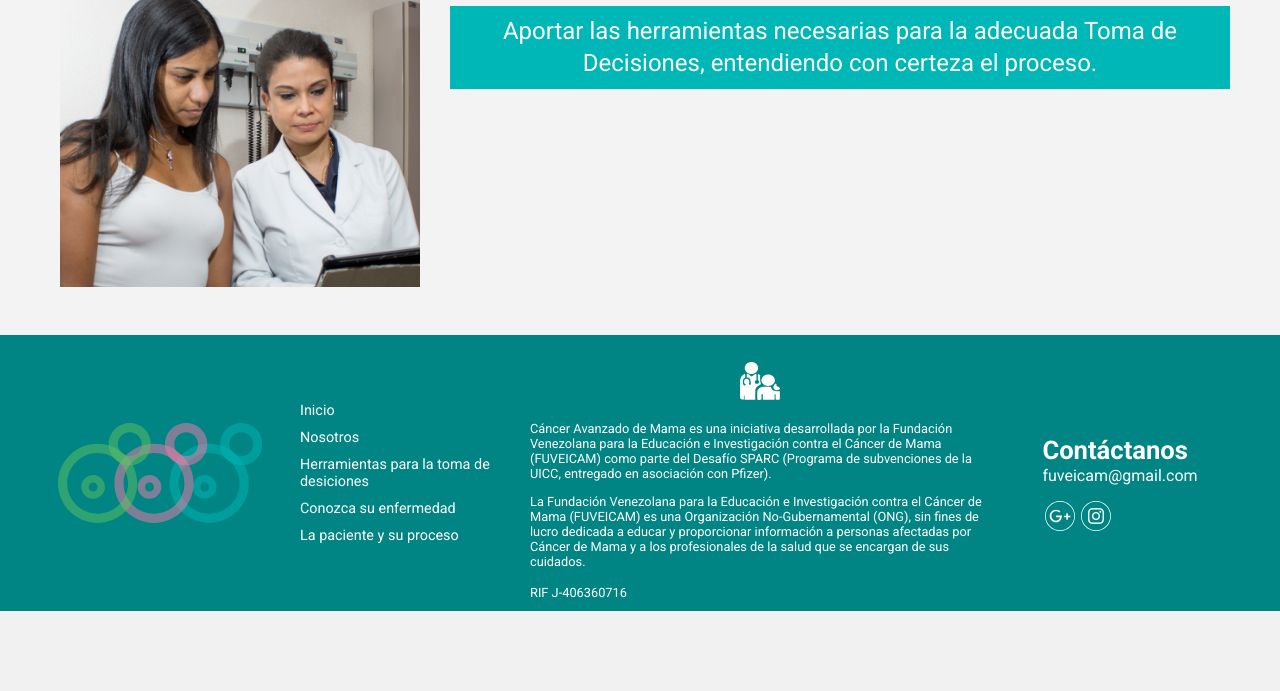
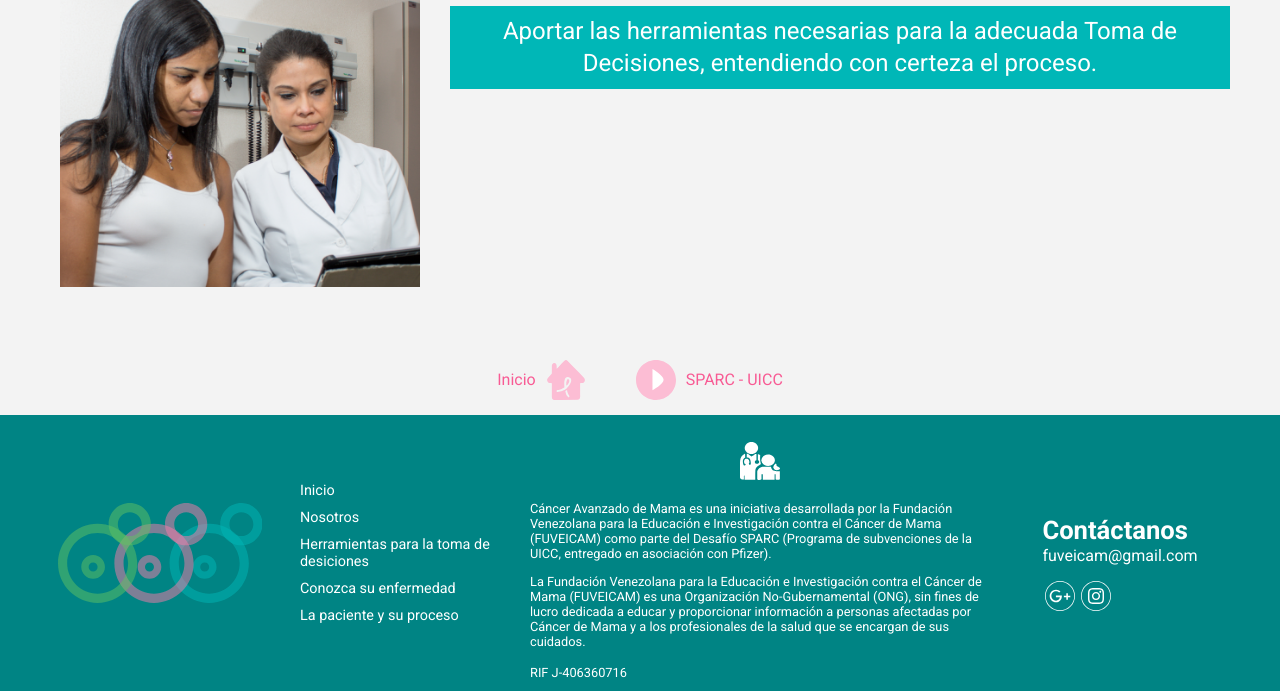
Before and after one commit to dlunamontilla/canceravanzadodemama, a PHP site: page /index.php?nosotros in a window 1280 px wide. Shown: the part 870-1561 px from the top of the page. Before the commit the page ends 1481 px from the top, so only its background shows below. Run offline with PHP 8.4, Linux system fonts and the light colour scheme.

Commit message:
Se incorporan los botones de navegacion

```diff
--- a/app/php/modulos/cabecera.php
+++ b/app/php/modulos/cabecera.php
@@ -5,7 +5,14 @@
 
   $cabecera = "";
 
-  if ($get->distribuirEnModulos(["nosotros","herramientas","conozca","paciente"])) {
+  if ( $get->distribuirEnModulos([
+  "nosotros",
+  "sparc-uicc",
+  "abc-global",
+  "herramientas",
+  "conozca",
+  "paciente"
+]) ) {
     $cabecera = <<<HTML
 
   <div class="banner banner--fuveicam">
--- a/app/php/modulos/content.php
+++ b/app/php/modulos/content.php
@@ -5,6 +5,8 @@ $content = "";
 
 if ( $get->distribuirEnModulos([
   "nosotros",
+  "sparc-uicc",
+  "abc-global",
   "herramientas",
   "conozca",
   "paciente"
@@ -19,6 +21,12 @@ if ( $get->distribuirEnModulos([
     $contenido
   </section>
 </div>
+
+<!-- Botones de avanzar o regresar -->
+<nav class="navegar">
+  $atras
+  $avanzar
+</nav>
 HTML;
 }
 ?>
--- a/app/php/modulos/lib.php
+++ b/app/php/modulos/lib.php
@@ -14,8 +14,9 @@
     return $string;
   }
 
-  // Permitirá cargar de forma dinámica el contenido en función del módulo
+  // Variables con contenidos dinámicos:
   $sidebar = $contenido = "";
+  $atras = $avanzar = "";
 
   // Título de la cabecera de la página:
   $headerTitle = "";
--- a/app/php/modulos/nosotros.php
+++ b/app/php/modulos/nosotros.php
@@ -39,5 +39,62 @@ HTML;
   </article>
 </div>
 HTML;
+
+  // Cuando el usuario se encuentre el módulo nosotros
+  // sin más parámetros:
+  $atras = <<<HTML
+<a href="./" class="navegar__enlace">
+  <span>Inicio</span>
+  <span data-src="multimedia/vectores/inicio.svg"></span>
+</a>
+HTML;
+
+
+  $avanzar = <<<HTML
+<a href="?sparc-uicc" class="navegar__enlace">
+  <span data-src="multimedia/vectores/adelante.svg"></span>
+  <span>SPARC - UICC</span>
+</a>
+HTML;
+}
+
+// Módulo sparc-uicc
+if ($get->modulo("sparc-uicc")) {
+    // Cuando el usuario se encuentre el módulo nosotros
+  // sin más parámetros:
+  $atras = <<<HTML
+<a href="?nosotros" class="navegar__enlace">
+  <span>Fuveicam</span>
+  <span data-src="multimedia/vectores/atras.svg"></span>
+</a>
+HTML;
+
+
+  $avanzar = <<<HTML
+<a href="?abc-global" class="navegar__enlace">
+  <span data-src="multimedia/vectores/adelante.svg"></span>
+  <span>ABC - Global Alliance</span>
+</a>
+HTML;
+}
+
+// Módulo Abc Global Alliance:
+if ($get->modulo("abc-global")) {
+  // Cuando el usuario se encuentre el módulo nosotros
+// sin más parámetros:
+  $atras = <<<HTML
+<a href="?sparc-uicc" class="navegar__enlace">
+  <span>SPARC - UICC</span>
+  <span data-src="multimedia/vectores/atras.svg"></span>
+</a>
+HTML;
+
+
+  $avanzar = <<<HTML
+  <a href="./" class="navegar__enlace">
+    <span data-src="multimedia/vectores/inicio.svg"></span>
+    <span>Inicio</span>
+  </a>
+HTML;
 }
 ?>
--- a/vista/css/style.css
+++ b/vista/css/style.css
@@ -912,6 +912,46 @@ h6 {
   flex-grow: 8;
 }
 
+.navegar {
+  margin: 0 auto;
+  width: calc(100% - 20px);
+  max-width: 1200px;
+  display: flex;
+  justify-content: center;
+  align-items: center;
+  --padding: 20px;
+  padding: var(--padding) var(--padding) calc(var(--padding) / 2) var(--padding);
+  color: #005151;
+}
+.navegar__enlace {
+  --diametro: 40px;
+  --padding: 20px;
+  display: flex;
+  align-items: center;
+  padding-left: var(--padding);
+  padding-right: var(--padding);
+  color: #f85b94;
+  transition: 300ms ease;
+}
+.navegar__enlace span {
+  padding: 5px;
+}
+.navegar__enlace svg {
+  display: block;
+  width: var(--diametro);
+  height: var(--diametro);
+}
+.navegar__enlace path {
+  fill: #fcbdd4;
+  transition: 300ms ease;
+}
+.navegar__enlace:hover {
+  color: #005151;
+}
+.navegar__enlace:hover path {
+  fill: #005151;
+}
+
 [type="search"],
 [type="text"],
 [type="tel"],
```
Also changed, not shown: recursos/activos/sass/_main.scss (+52 -0 lines), multimedia/vectores/adelante.svg, multimedia/vectores/atras.svg, 1 other file.
